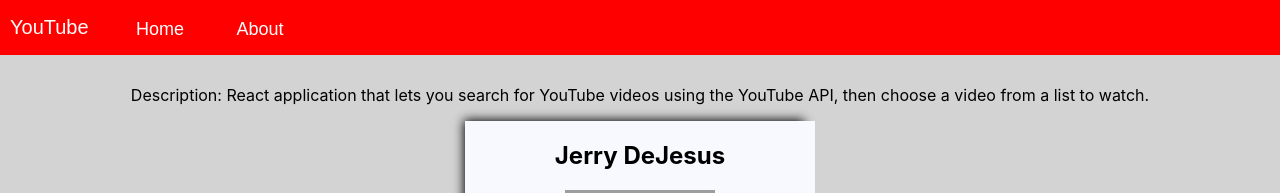
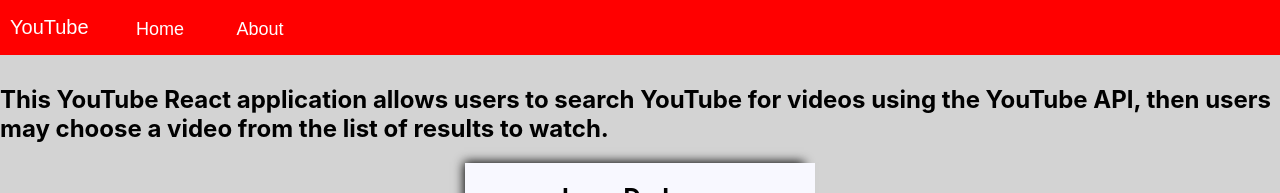
Before and after one commit to JerryDeJesus/youtube-clone-react, a React (Create React App) app: page /about in a window 1280 px wide. Shown: the top 193 px of the page. Built offline with nearby package versions, Linux system fonts and the light colour scheme; grey boxes are pictures that could not be loaded.

Commit message:
revised description

```diff
--- a/src/components/About.js
+++ b/src/components/About.js
@@ -3,16 +3,18 @@
 import Card from "./Card";
 
 class About extends Component {
-  render(){
+  render() {
     return (
       <div className="About">
-        <p>
-          Description: React application that lets you search for YouTube videos using the YouTube API, then choose a video from a list to watch.
-        </p>
+        <h2>
+          This YouTube React application allows users to search YouTube for
+          videos using the YouTube API, then users may choose a video from the
+          list of results to watch.
+        </h2>
 
-        <Card/>
+        <Card />
       </div>
-    )
+    );
   }
 }
 
```
